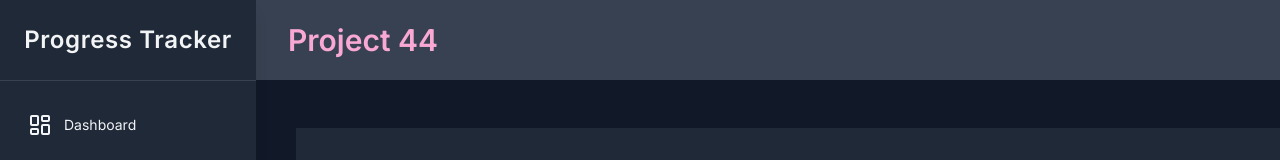
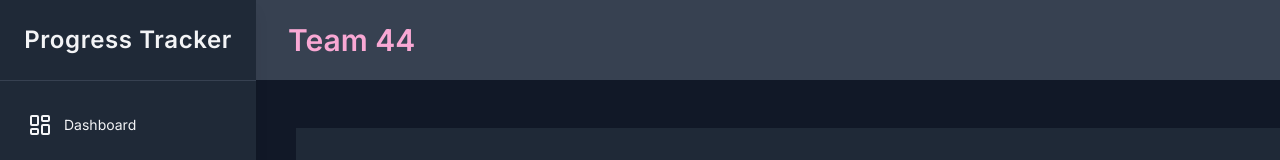
Before and after one commit to definitelynotjin/progress-tracker, a Next.js app: page /kanban in a window 1280 px wide. Shown: the top 160 px of the page. Built offline with nearby package versions, Linux system fonts and the light colour scheme.

Commit message:
feat: update header title to 'Team 44' and adjust layout

```diff
--- a/src/app/components/kanban/Header.tsx
+++ b/src/app/components/kanban/Header.tsx
@@ -2,10 +2,15 @@ import React from "react";
 
 export default function Header() {
     return (
-        <div className="h-20 flex p-8 items-center justify-left bg-gray-700 mb-6 py-8">
+        <div className="h-20 flex p-8 items-center justify-between bg-gray-700 mb-6 py-8">
             <h1 className="text-3xl font-bold text-pink-300 text-center">
-                Project 44
+                Team 44
             </h1>
+            <div className="flex items-center">
+                <div className="w-12 h-12 rounded-full bg-gray-500 flex items-center justify-center text-gray-300 text-xl font-bold">
+                    <span>?</span>
+                </div>
+            </div>
         </div>
     );
 }
--- a/src/app/components/kanban/KanbanBoard.tsx
+++ b/src/app/components/kanban/KanbanBoard.tsx
@@ -11,7 +11,6 @@ import {
 } from "@dnd-kit/core";
 import {
     SortableContext,
-    verticalListSortingStrategy,
     horizontalListSortingStrategy,
 } from "@dnd-kit/sortable";
 import Column from "./Column";
```
